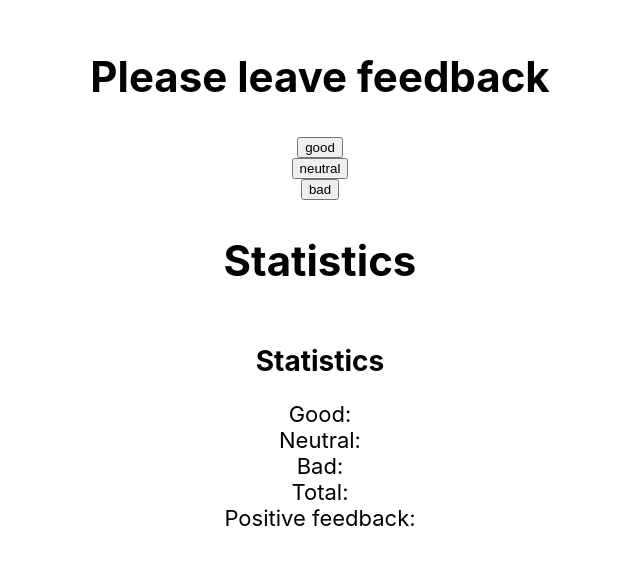
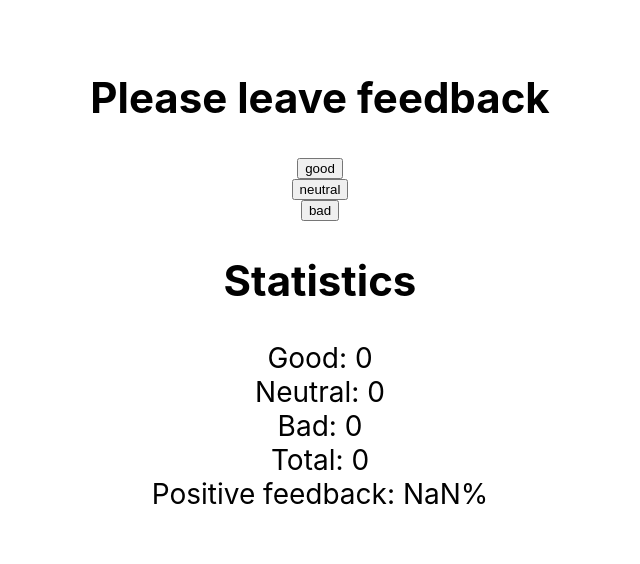
Before and after one commit to statsenkoin/goit-react-hw-02-feedback, a React (Create React App) app: page / in a window 1280 px wide. Shown: the part 126-690 px from the top of the page, without its empty margins (320-960 px from the left). Built offline with nearby package versions, Linux system fonts and the light colour scheme.

Commit message:
Feature/ add/refactor Statistics

```diff
--- a/src/components/Statistics/Statistics.jsx
+++ b/src/components/Statistics/Statistics.jsx
@@ -1,15 +1,14 @@
 import React from 'react';
-import { Title, StatsItem } from './Statistics.styled';
+// import { Title, StatsItem } from './Statistics.styled';
 
-const Statistics = () => {
+const Statistics = ({ good, neutral, bad, total, positivePercentage }) => {
   return (
     <>
-      <Title>Statistics</Title>
-      <StatsItem>Good: </StatsItem>
-      <StatsItem>Neutral: </StatsItem>
-      <StatsItem>Bad: </StatsItem>
-      <StatsItem>Total: </StatsItem>
-      <StatsItem>Positive feedback: </StatsItem>
+      <span>Good: {good}</span>
+      <span>Neutral: {neutral}</span>
+      <span>Bad: {bad}</span>
+      <span>Total: {total}</span>
+      <span>Positive feedback: {positivePercentage}%</span>
     </>
   );
 };
--- a/src/components/Statistics/Statistics.styled.jsx
+++ b/src/components/Statistics/Statistics.styled.jsx
@@ -2,6 +2,7 @@ import styled from 'styled-components';
 
 export const Title = styled.h2`
   font-size: 28px;
+  text-transform: capitalize;
 `;
 export const StatsItem = styled.span`
   font-size: 22px;
```
